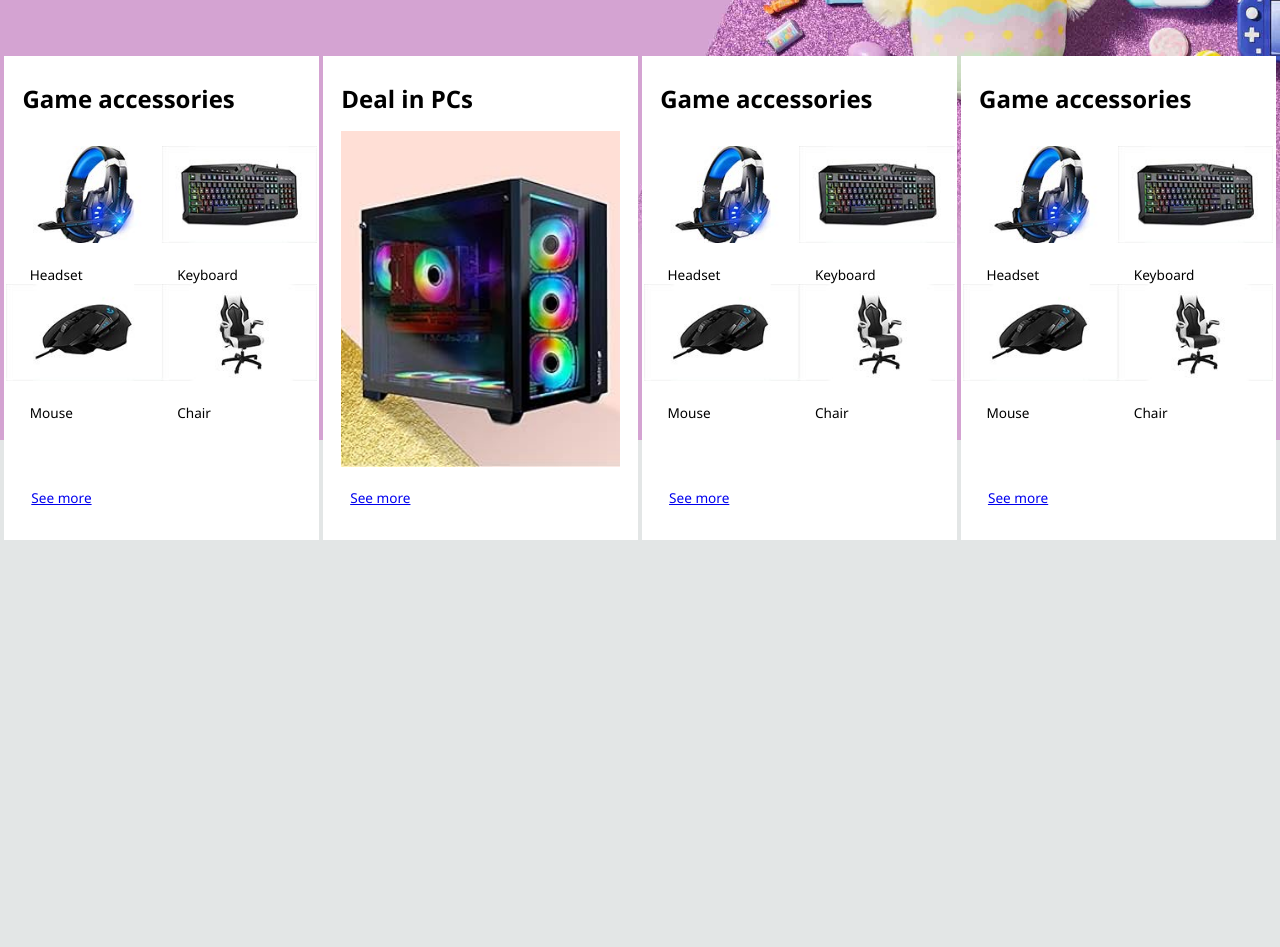
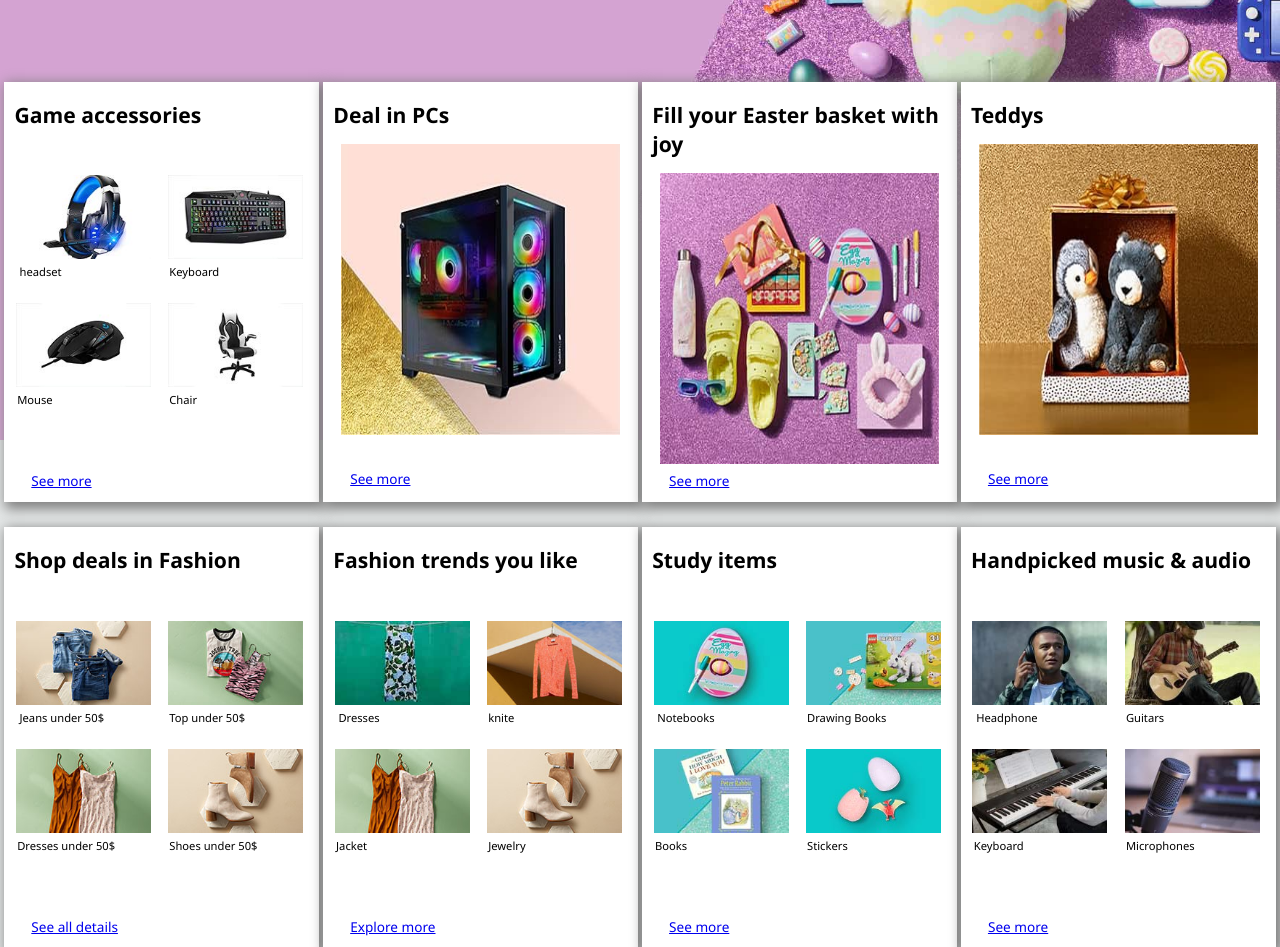
Before and after one commit to SyedEbad902/amazon-clone-, a plain HTML site: page index.html in a window 1280 px wide. Shown: the part 300-1247 px from the top of the page. Before the commit the page ends 996 px from the top, so only its background shows below. Drawn offline with Linux system fonts and the light colour scheme.

Commit message:
Updated clone

```diff
--- a/index.html
+++ b/index.html
@@ -67,7 +67,7 @@
       <div class="all all5 border">Sell</div>
 
       <div class="electronics border">
-        <div>Shop Deals in Electronics</div>
+        <div class="elect">Shop Deals in Electronics</div>
       </div>
     </div>
     <div class="image-sec">
@@ -78,11 +78,24 @@
               <h2>Game accessories</h2>
             </div>
             <div class="pic-div">
-              <div class="card-pic1"><p>Headset</p></div>
+              <div class="card-pic1">
+                <img src="card-pic1.jpg" alt="" class="img-pic1" />
+                <p>headset</p>
+              </div>
 
-              <div class="card-pic2"><p>Keyboard</p></div>
-              <div class="card-pic3"><p>Mouse</p></div>
-              <div class="card-pic4"><p>Chair</p></div>
+              <div class="card-pic2">
+                <img src="card-pic2.jpg" alt="" class="img-pic2" />
+                <p>Keyboard</p>
+              </div>
+              <div class="card-pic3">
+                <img src="card-pic3.jpg" alt="" class="img-pic3" />
+                <p>Mouse</p>
+              </div>
+              <div class="card-pic4">
+                <img src="card-pic4.jpg" alt="" class="img-pic2" />
+
+                <p>Chair</p>
+              </div>
             </div>
             <div class="see-more">
               <a href="#">See more</a>
@@ -93,7 +106,9 @@
               <h2>Deal in PCs</h2>
             </div>
             <div class="pic-div5">
-              <div class="card-pic5"></div>
+              <div class="card-pic5">
+                <img src="card-pic5.jpg" alt="" class="img" />
+              </div>
             </div>
             <div class="see-more5">
               <a href="#">See more</a>
@@ -101,29 +116,140 @@
           </div>
           <div class="card">
             <div class="heading">
-              <h2>Game accessories</h2>
+              <h2>Fill your Easter basket with joy</h2>
+            </div>
+            <div class="pic-div5">
+              <div class="card-pic5">
+                <img src="card-pic6..jpg" alt="" class="img" />
+              </div>
+            </div>
+            <div class="see-more6">
+              <a href="#">See more</a>
+            </div>
+          </div>
+
+          <div class="card">
+            <div class="heading">
+              <h2>Teddys</h2>
+            </div>
+            <div class="pic-div5">
+              <div class="card-pic5">
+                <img src="card-pic7.jpg" alt="" class="img" />
+              </div>
+            </div>
+            <div class="see-more5">
+              <a href="#">See more</a>
+            </div>
+          </div>
+          <div class="card">
+            <div class="heading">
+              <h2>Shop deals in Fashion</h2>
             </div>
             <div class="pic-div">
-              <div class="card-pic1"><p>Headset</p></div>
+              <div class="card-pic1">
+                <img src="card-pic8a.jpg" alt="" class="img-pic1" />
+                <p>Jeans under 50$</p>
+              </div>
 
-              <div class="card-pic2"><p>Keyboard</p></div>
-              <div class="card-pic3"><p>Mouse</p></div>
-              <div class="card-pic4"><p>Chair</p></div>
+              <div class="card-pic2">
+                <img src="card-pic8b.jpg" alt="" class="img-pic2" />
+                <p>Top under 50$</p>
+              </div>
+              <div class="card-pic3">
+                <img src="card-pic8c.jpg" alt="" class="img-pic3" />
+                <p>Dresses under 50$</p>
+              </div>
+              <div class="card-pic4">
+                <img src="card-pic8d.jpg" alt="" class="img-pic2" />
+                <p>Shoes under 50$</p>
+              </div>
+            </div>
+            <div class="see-more">
+              <a href="#">See all details</a>
+            </div>
+          </div>
+
+          <div class="card">
+            <div class="heading">
+              <h2>Fashion trends you like</h2>
+            </div>
+            <div class="pic-div">
+              <div class="card-pic1">
+                <img src="card-pic91.jpg" alt="" class="img-pic1" />
+                <p>Dresses</p>
+              </div>
+
+              <div class="card-pic2">
+                <img src="card-pic9b.jpg" alt="" class="img-pic2" />
+                <p>knite</p>
+              </div>
+              <div class="card-pic3">
+                <img src="card-pic8c.jpg" alt="" class="img-pic3" />
+                <p>Jacket</p>
+              </div>
+              <div class="card-pic4">
+                <img src="card-pic8d.jpg" alt="" class="img-pic2" />
+
+                <p>Jewelry</p>
+              </div>
+            </div>
+            <div class="see-more">
+              <a href="#">Explore more</a>
+            </div>
+          </div>
+
+          <div class="card">
+            <div class="heading">
+              <h2>Study items</h2>
+            </div>
+            <div class="pic-div">
+              <div class="card-pic1">
+                <img src="card-pic10a.jpg" alt="" class="img-pic1" />
+                <p>Notebooks</p>
+              </div>
+
+              <div class="card-pic2">
+                <img src="card-pic10b.jpg" alt="" class="img-pic2" />
+                <p>Drawing Books</p>
+              </div>
+              <div class="card-pic3">
+                <img src="card-pic10c.jpg" alt="" class="img-pic3" />
+                <p>Books</p>
+              </div>
+              <div class="card-pic4">
+                <img src="card-pic10d.jpg" alt="" class="img-pic2" />
+
+                <p>Stickers</p>
+              </div>
             </div>
             <div class="see-more">
               <a href="#">See more</a>
             </div>
           </div>
+
           <div class="card">
             <div class="heading">
-              <h2>Game accessories</h2>
+              <h2>Handpicked music & audio</h2>
             </div>
             <div class="pic-div">
-              <div class="card-pic1"><p>Headset</p></div>
+              <div class="card-pic1">
+                <img src="card-pic11a.jpg" alt="" class="img-pic1" />
+                <p>Headphone</p>
+              </div>
 
-              <div class="card-pic2"><p>Keyboard</p></div>
-              <div class="card-pic3"><p>Mouse</p></div>
-              <div class="card-pic4"><p>Chair</p></div>
+              <div class="card-pic2">
+                <img src="card-pic11b.jpg" alt="" class="img-pic2" />
+                <p>Guitars</p>
+              </div>
+              <div class="card-pic3">
+                <img src="card-pic11c.jpg" alt="" class="img-pic3" />
+                <p>Keyboard</p>
+              </div>
+              <div class="card-pic4">
+                <img src="card-pic11d.jpg" alt="" class="img-pic2" />
+
+                <p>Microphones</p>
+              </div>
             </div>
             <div class="see-more">
               <a href="#">See more</a>
--- a/sytle.css
+++ b/sytle.css
@@ -181,7 +181,7 @@ body {
   justify-content: center;
   height: 35px;
   /* width: 2rem; */
-  margin-left: 2rem;
+  margin-left: 1rem;
   color: white;
   font-size: 0.85rem;
 }
@@ -190,28 +190,32 @@ body {
   width: 3rem;
 }
 .all1 {
-  width: 9rem;
+  width: 5.1rem;
 }
 .all2 {
-  width: 12rem;
+  width: 7rem;
 }
 .all3 {
-  width: 6rem;
+  width: 4rem;
 }
 .all4 {
-  width: 8rem;
+  width: 4.2rem;
 }
 .all5 {
-  width: 5rem;
+  width: 3rem;
 }
 .electronics {
-  margin-left: 42rem;
-
+  margin-left: 40rem;
   color: white;
   font-size: 0.85rem;
   display: flex;
-  justify-content: end;
+  align-items: center;
+  height: 35px;
+  width: 10.2rem;
+  display: flex;
+  justify-content: center;
 }
+
 .image-sec {
   height: 100%;
   width: 100%;
@@ -231,87 +235,101 @@ body {
   width: 100%;
   display: flex;
   flex-wrap: wrap;
+
   justify-content: space-evenly;
   /* backdrop-filter: blur(10px); */
 }
 .card {
   background-color: white;
   border: 2px solid white;
-  height: 30rem;
+  height: 26rem;
   width: 19.4rem;
+  margin-top: 2%;
+  box-shadow: 4px 4px 12px 3px gray;
 }
 .heading {
-  padding-top: 1.5rem;
-  padding-left: 1rem;
-  width: 100%;
+  font-size: 0.88rem;
+  padding-top: 1rem;
+  padding-left: 0.5rem;
+  width: 97%;
 }
 .pic-div {
-  /* background-color: blue; */
-  height: 55%;
+  margin-top: 5%;
+  display: flex;
+  justify-content: space-between;
+  height: 60%;
   width: 100%;
   display: flex;
   flex-wrap: wrap;
 }
 .card-pic1 {
   margin-top: 10%;
-  background-image: url("card-pic1.jpg");
+  margin-left: 3%;
+  height: 45%;
+  width: 40%;
+}
+.img-pic1 {
+  height: 75%;
+  background-position: center;
+  background-size: contain;
+}
+.card-pic2 {
+  margin-right: 3%;
+  margin-top: 10%;
   background-size: contain;
   background-repeat: no-repeat;
-  height: 50%;
-  width: 50%;
+  height: 45%;
+  width: 45%;
 }
-.card-pic2 {
-  margin-top: 10%;
-  background-image: url("card-pic2.jpg");
+.img-pic2 {
+  height: 75%;
+}
+.card-pic3 {
+  margin-top: 5%;
+  margin-left: 3%;
   background-size: contain;
   background-repeat: no-repeat;
-  height: 50%;
-  width: 50%;
+  height: 45%;
+  width: 45%;
 }
-.card-pic3 {
-  margin-top: 2%;
+.img-pic3 {
+  height: 75%;
+}
+.card-pic4 {
+  margin-top: 5%;
+  margin-right: 3%;
 
-  background-image: url("card-pic3.jpg");
   background-size: contain;
   background-repeat: no-repeat;
-  height: 50%;
-  width: 50%;
-}
-.card-pic4 {
-  margin-top: 2%;
-
-  background-image: url("card-pic4.jpg");
-  background-size: contain;
-  background-repeat: no-repeat;
-  height: 50%;
-  width: 50%;
+  height: 45%;
+  width: 45%;
 }
 .card-pic1 p {
   position: relative;
-  top: 90%;
-  font-size: 0.85rem;
-  margin-left: 15%;
+  top: 0%;
+  font-size: 0.7rem;
+  margin-left: 3%;
 }
 .card-pic2 p {
   position: relative;
-  top: 90%;
-  font-size: 0.85rem;
-  margin-left: 10%;
+  top: 0%;
+  font-size: 0.7rem;
+  margin-left: 1%;
 }
 .card-pic3 p {
   position: relative;
-  top: 90%;
-  font-size: 0.85rem;
-  margin-left: 15%;
+  top: 0%;
+  font-size: 0.7rem;
+  margin-left: 1%;
 }
 .card-pic4 p {
   position: relative;
-  top: 90%;
-  font-size: 0.85rem;
-  margin-left: 10%;
+  top: 0%;
+  font-size: 0.7rem;
+  margin-left: 1%;
 }
 .see-more {
-  margin-top: 35%;
+  margin-top: 25%;
   margin-left: 8%;
   color: blue;
   font-size: 0.85rem;
@@ -326,13 +344,20 @@ body {
   margin-top: 5%;
   margin-left: 5%;
   margin-right: 5%;
-  background-image: url("card-pic5.jpg");
-
+  /* background-image: url("card-pic5.jpg"); */
+  background-color: #131921;
   background-position: center;
   background-size: cover;
   background-repeat: no-repeat;
   height: 100%;
   width: 100%;
+}
+
+.img {
+  height: 100%;
+  width: 100%;
+  background-position: center;
+  background-size: contain;
 }
 .pic-div5 {
   /* background-color: blue; */
@@ -341,8 +366,14 @@ body {
   display: flex;
 }
 .see-more5 {
-  margin-top: 12%;
+  margin-top: 16%;
   margin-left: 8%;
   color: blue;
   font-size: 0.85rem;
 }
+.see-more6 {
+  margin-top: 7%;
+  margin-left: 8%;
+  color: blue;
+  font-size: 0.85rem;
+}
```
Also changed, not shown: card-pic10a.jpg (added), card-pic10b.jpg (added), card-pic10c.jpg (added), card-pic10d.jpg (added), card-pic11a.jpg (added), card-pic11b.jpg (added), card-pic11c.jpg (added), card-pic11d.jpg (added), card-pic8a.jpg (added), card-pic8b.jpg (added), card-pic8c.jpg (added), card-pic8d.jpg (added), card-pic91.jpg (added), card-pic9b.jpg (added), 2 more files.
